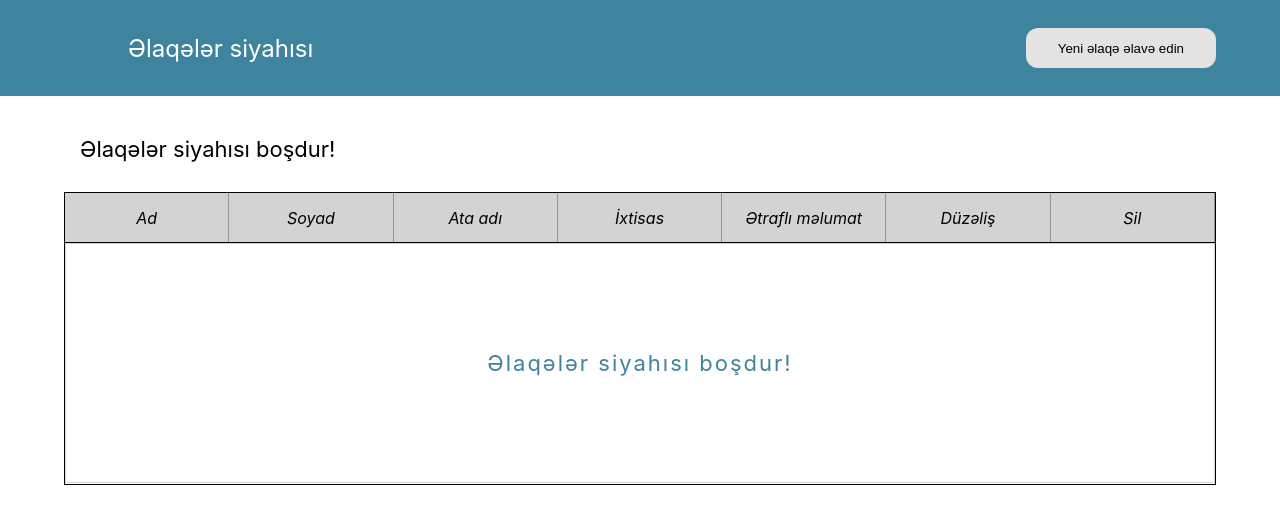
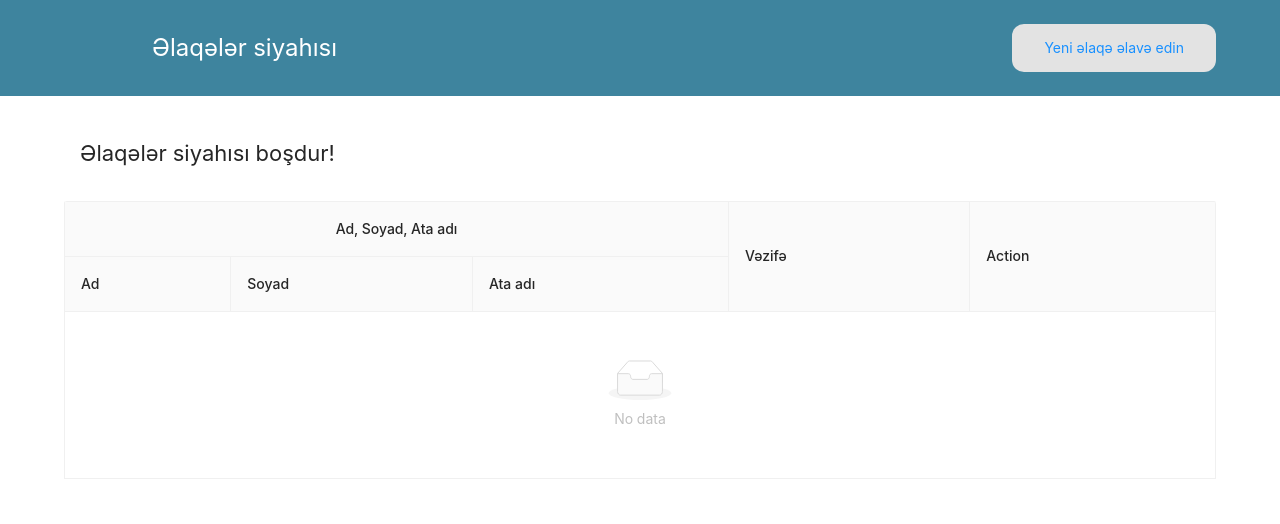
Before and after one commit to RamazanALiyev/Contactlist, a React (Create React App) app: page /contacts in a window 1280 px wide. Shown: the top 524 px of the page. Built offline with nearby package versions, Linux system fonts and the light colour scheme.

Commit message:
finished

```diff
--- a/package.json
+++ b/package.json
@@ -6,6 +6,7 @@
     "@testing-library/jest-dom": "^5.16.5",
     "@testing-library/react": "^13.3.0",
     "@testing-library/user-event": "^13.5.0",
+    "antd": "^4.22.8",
     "nanoid": "^4.0.0",
     "react": "^18.2.0",
     "react-dom": "^18.2.0",
--- a/src/Pages/Contacts/Contacts.js
+++ b/src/Pages/Contacts/Contacts.js
@@ -2,11 +2,12 @@ import React, { useEffect } from "react";
 import { BsInfoCircle } from "react-icons/bs";
 import { GrFormEdit } from "react-icons/gr";
 import { AiTwotoneDelete } from "react-icons/ai";
-import { IoIosNotifications } from "react-icons/io";
 import "./_contacts.scss";
 import { Link } from "react-router-dom";
 import { useContext, MainContext } from "../../context";
 import { toast } from "react-hot-toast";
+import { Space, Table } from "antd";
+const { Column, ColumnGroup } = Table;
 
 function Contacts() {
 	const { contacts, setContacts } = useContext(MainContext);
@@ -30,63 +31,33 @@ function Contacts() {
 					Əlaqələr siyahısı {contacts.length} nəfərdən ibarətdir!
 				</p>
 			)}
-			<table className="contacts">
-				<thead>
-					<tr>
-						<th>Ad</th>
-						<th>Soyad</th>
-						<th>Ata adı</th>
-						<th>İxtisas</th>
-						<th>Ətraflı məlumat</th>
-						<th>Düzəliş</th>
-						<th>Sil</th>
-					</tr>
-				</thead>
-				<tbody>
-					{contacts.length === 0 ? (
-						<tr className="emptyContactList">
-							<td>Əlaqələr siyahısı boşdur!</td>
-						</tr>
-					) : (
-						contacts.map((contact, index) => (
-							<tr key={index}>
-								<td>
-									{contact.newAlertsInfo ? (
-										<IoIosNotifications className="iconSound" />
-									) : null}
-									{contact.name}
-								</td>
-								<td>{contact.surname}</td>
-								<td>{contact.dadName}</td>
-								<td>{contact.occupation}</td>
-								<td
-									className="info"
-									title="Click for information
-"
-								>
-									<Link
-										className="infoClass"
-										to={`/contacts/detail${contact.id}`}
-									>
+			<Table className="contacts"  dataSource={contacts} bordered style={{width: "90%", margin: '0 auto'}}>
+				<ColumnGroup title="Ad, Soyad, Ata adı">
+					<Column title="Ad" dataIndex="name" key="name" />
+					<Column title="Soyad" dataIndex="surname" key="surname" />
+					<Column title="Ata adı" dataIndex="dadName" key="dadName" />
+				</ColumnGroup>
+				<Column  title="Vəzifə" dataIndex="occupation" key="occupation" />
+				<Column
+					title="Action"
+					key="action"
+					render={(_, record) => (
+						<Space size="middle">
+							<Link className="infoClass" to={`/contacts/detail${record.id}`}>
+								{" "}
 								<BsInfoCircle className="icon" />
 							</Link>
-								</td>
-								<td className="edit" title="Click for changes">
-									<Link to={`/contacts/edit${contact.id}`}>
+							<Link to={`/contacts/edit${record.id}`}>
 								<GrFormEdit className="icon" />
 							</Link>
-								</td>
-								<td className="delete" title="Click to delete">
 							<AiTwotoneDelete
-										onClick={() => handleDelete(contact.id)}
+								onClick={() => handleDelete(record.id)}
 								className="icon"
 							/>
-								</td>
-							</tr>
-						))
+						</Space>
 					)}
-				</tbody>
-			</table>
+				/>
+			</Table>
 		</div>
 	);
 }
--- a/src/Pages/Contacts/_contacts.scss
+++ b/src/Pages/Contacts/_contacts.scss
@@ -6,160 +6,25 @@
 		margin: 40px 80px 30px;
 		font-size: 22px;
 	}
-	table.contacts {
-		margin-top: 20px;
-		border-collapse: collapse;
-		display: flex;
-		flex-direction: column;
-		width: 90%;
-		border: 1px solid black;
-		margin: 0 auto;
-		thead {
-			tr {
-				display: block;
-				height: 20px;
-				width: 100%;
-				display: flex;
-				height: 50px;
-				border-bottom: 1px solid black;
-				background-color: lightgray;
-
-				th {
-					display: flex;
-					align-items: center;
-					justify-content: center;
-					width: calc(100% / 7);
-					border-right: 1px solid rgb(0, 0, 0, 0.3);
-					font-weight: 400;
-					font-style: italic;
-				}
-			}
-		}
-
-		tbody {
-			tr.emptyContactList {
-				display: inline-block;
-				width: 100%;
-				height: auto;
-				td {
-					border: 1px solid lightgray;
-					width: 100%;
-					display: flex;
-					justify-content: center;
-					align-items: center;
-					height: 30vh;
-					font-size: 22px;
-					letter-spacing: 2px;
-					color: #3e849e;
-				}
-			}
-
-			tr {
-				display: block;
-				height: 20px;
-				width: 100%;
-				display: flex;
-				height: 50px;
-				border-bottom: 1px solid lightgray;
-				&:last-child {
-					border-bottom: 1px solid transparent;
-				}
-				td {
-					display: flex;
-					align-items: center;
-					justify-content: center;
-					width: calc(100% / 7);
-					text-align: center;
-					border-right: 1px solid lightgray;
-					cursor: pointer;
-					&:first-child {
-						position: relative;
-						.iconSound {
-							position: absolute;
-							top: 0%;
-							left: 0px;
-							transform: rotate(-30deg);
-							color: orange;
-							font-size: 20px;
-							animation: 1s animateNotificationContact linear infinite;
-						}
-					}
-				}
-
-				td.info {
-					color: orange;
-
-					&:hover .icon {
-						animation: animate 800ms linear infinite;
-					}
-				}
-
-				td.info {
-					.infoClass {
-						color: orange;
-					}
-				}
-
-				td.edit {
-					font-size: 20px;
-
-					&:hover .icon {
-						animation: animate 800ms linear infinite;
-					}
-
-					.link {
-						text-decoration: none;
-					}
-				}
-
-				td.delete {
-					color: crimson;
-
-					&:hover .icon {
-						animation: animate 800ms linear infinite;
-					}
-				}
-			}
-		}
+	.icon1{
+		cursor: pointer;
+		font-size: 18px;
+		color: dodgerblue;
+	}
+	.icon2{
+		cursor: pointer;
+		font-size: 19px;
+	}
+	.icon3{
+		cursor: pointer;
+		font-size: 18px;
+		color: crimson;
 	}
 }
 
-@keyframes animate {
-	0% {
-		transform: translateY(0px);
-	}
-
-	25% {
-		transform: translateY(-5px);
-	}
-
-	50% {
-		transform: translateY(0px);
-	}
-
-	75% {
-		transform: translateY(5px);
-	}
-
-	100% {
-		transform: translateY(0px);
-	}
+.ant-pagination.ant-table-pagination.ant-table-pagination-right {
+	display: none;
 }
-
-@keyframes animateNotificationContact {
-	0% {
-		transform: rotate(-60deg);
-	}
-	25% {
-		transform: rotate(-30deg);
-	}
-	50% {
-		transform: rotate(-10deg);
-	}
-	75% {
-		transform: rotate(-30deg);
-	}
-	100% {
-		transform: rotate(-60deg);
-	}
+th.ant-table-cell {
+	text-align: center;
 }
--- a/src/components/Header/Header.js
+++ b/src/components/Header/Header.js
@@ -1,28 +1,29 @@
 import React from "react";
 import "./_header.scss";
 import { useLocation, Link } from "react-router-dom";
-
+import { PageHeader } from "antd";
+import 'antd/dist/antd.css'; // or 'antd/dist/antd.less'
 function Header() {
 	const params = useLocation();
 	return (
 		<div className="Header">
 			{params.pathname === "/contacts" && (
-				<span className="HeaderTextTitle">Əlaqələr siyahısı</span>
+				<PageHeader className="site-page-header" title="Əlaqələr siyahısı" />
 			)}
 			{params.pathname === "/contacts/new" && (
-				<span className="HeaderTextTitle">Yeni əlaqələrin yaradılması</span>
+				<PageHeader className="site-page-header" title="Yeni əlaqələrin yaradılması" />
 			)}
 			{params.pathname.includes("/contacts/edit") && (
-				<span className="HeaderTextTitle">Mövcud əlaqənin dəyişdirilməsi</span>
+				<PageHeader className="site-page-header" title="Mövcud əlaqənin dəyişdirilməsi" />
 			)}
 			{params.pathname.includes("/contacts/detail") && (
-				<span className="HeaderTextTitle">Mövcud əlaqə haqqında ətraflı məlumat</span>
+				<PageHeader className="site-page-header" title="Mövcud əlaqə haqqında ətraflı məlumat" />
 			)}
 			{params.pathname !== "/contacts" &&
 				params.pathname !== "/contacts/new" &&
 				!params.pathname.includes("/contacts/detail") &&
 				!params.pathname.includes("/contacts/edit") && (
-					<span className="HeaderTextTitle">Belə bir səhifə mövcud deyil</span>
+				<PageHeader className="site-page-header" title="Belə bir səhifə mövcud deyil" />
 				)}
 			<Link className="link" to="contacts/new">
 				<button className="addNewContact">Yeni əlaqə əlavə edin</button>
--- a/src/components/Header/_header.scss
+++ b/src/components/Header/_header.scss
@@ -6,10 +6,15 @@
 	align-items: center;
 	justify-content: space-between;
 	background-color: #3e849e;
- 	.HeaderTextTitle {
-		color: #fff;
-		font-size: 24px;
+	.site-page-header {
 		margin-left: 10%;
+		.ant-page-header-heading-title {
+			margin-right: 0;
+			margin-bottom: 0;
+			color: #fff;
+			font-weight: normal;
+			font-size: 24px;
+		}
 	}
 	.link {
 		display: inline-block;
--- a/src/index.js
+++ b/src/index.js
@@ -4,6 +4,7 @@ import "./main.scss";
 import App from "./App";
 import { BrowserRouter } from "react-router-dom";
 const root = ReactDOM.createRoot(document.getElementById("root"));
+
 root.render(
 	<BrowserRouter>
 		<React.StrictMode>
```
Also changed, not shown: 1 other file (tests, documents, lock files or other folders). Lines whose indentation alone changed are shown as unchanged.
